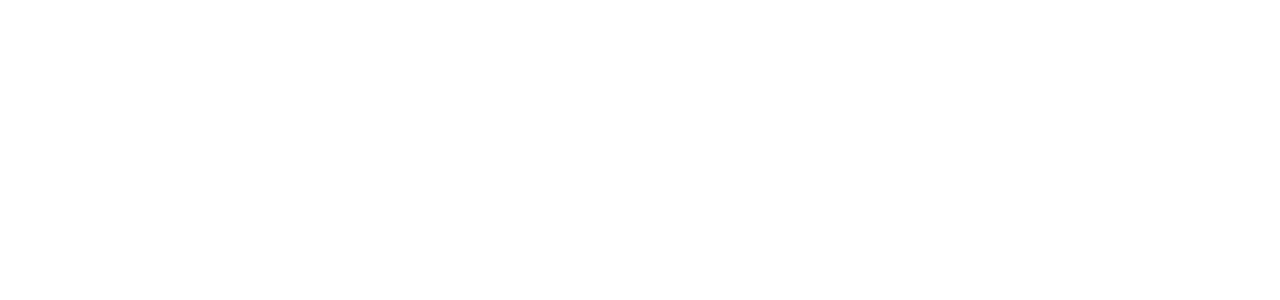
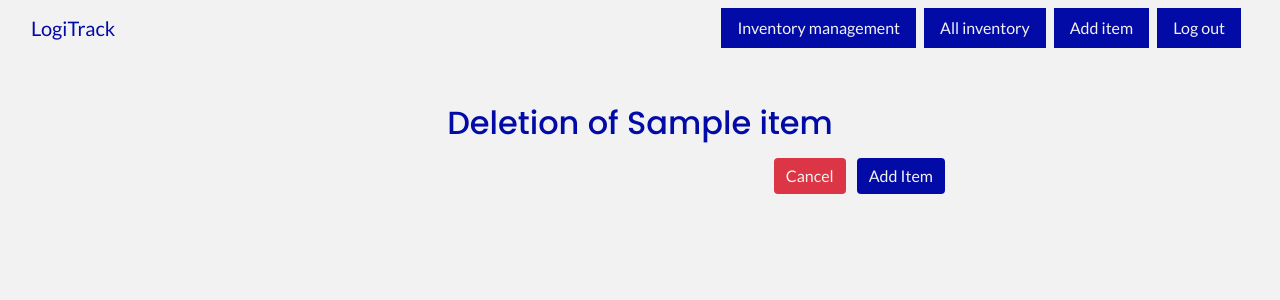
Before and after one commit to Tom-Nagy/logi-track-shopify-challenge, a Django app: page /item_deletion/1/ in a window 1280 px wide. Before the commit the part shown is empty. Shown: the top 300 px of the page. Run offline with Django 4.2, Linux system fonts and the light colour scheme; a user stored in the database is signed in; tables that the repository leaves empty hold one stand-in row (values such as "Sample post"); some libraries are stand-ins or nearby versions.

Commit message:
Add DeletedItem model

```diff
--- a/inventory/models.py
+++ b/inventory/models.py
@@ -84,3 +84,18 @@
     def get_friendly_name(self):
         ''' String method to return the firendly name of the item '''
         return str(self.friendly_name)
+
+
+class DeletedItem(models.Model):
+    '''
+    Model that define how the data will be stored for a deleted item
+    '''
+    item = models.ForeignKey(Item, null=False, blank=False,
+                             on_delete=models.CASCADE)
+    deleting_user = models.ForeignKey(User, on_delete=models.SET_NULL,
+                                      null=True, blank=True)
+    message = models.TextField(max_length=2000, null=False, blank=False)
+
+    def __str__(self):
+        ''' String method to return the name of the item '''
+        return str(self.item)
--- a/inventory/templates/inventory/add_item.html
+++ b/inventory/templates/inventory/add_item.html
@@ -10,7 +10,7 @@
                 <a class="navbar-brand " href="{% url 'user_login' %}">LogiTrack</a>
                 <ul class="nav">
                     <li class="nav-item mr-2">
-                        <a class="nav-link" aria-current="page" href="{% url 'user_login' %}">Inventory management</a>
+                        <a class="nav-link" href="{% url 'user_login' %}">Inventory management</a>
                     </li>
                     <li class="nav-item mr-2">
                         <a class="nav-link" href="{% url 'all_items' %}">All inventory</a>
--- a/inventory/templates/inventory/all_items.html
+++ b/inventory/templates/inventory/all_items.html
@@ -10,7 +10,7 @@
                 <a class="navbar-brand " href="{% url 'user_login' %}">LogiTrack</a>
                 <ul class="nav">
                     <li class="nav-item mr-2">
-                        <a class="nav-link" aria-current="page" href="{% url 'user_login' %}">Inventory management</a>
+                        <a class="nav-link" href="{% url 'user_login' %}">Inventory management</a>
                     </li>
                     <li class="nav-item mr-2">
                         <a class="nav-link active" href="{% url 'all_items' %}">All inventory</a>
--- a/inventory/templates/inventory/edit_item.html
+++ b/inventory/templates/inventory/edit_item.html
@@ -1,6 +1,6 @@
 {% extends "base.html" %}
 
-{% block extra_title %} - Add item{% endblock %}
+{% block extra_title %} - Edit item{% endblock %}
 
 {% block content %}
 
@@ -10,13 +10,13 @@
                 <a class="navbar-brand " href="{% url 'user_login' %}">LogiTrack</a>
                 <ul class="nav">
                     <li class="nav-item mr-2">
-                        <a class="nav-link" aria-current="page" href="{% url 'user_login' %}">Inventory management</a>
+                        <a class="nav-link" href="{% url 'user_login' %}">Inventory management</a>
                     </li>
                     <li class="nav-item mr-2">
                         <a class="nav-link" href="{% url 'all_items' %}">All inventory</a>
                     </li>
                     <li class="nav-item mr-2">
-                        <a class="nav-link active" href="{% url 'add_item' %}">Add item</a>
+                        <a class="nav-link" href="{% url 'add_item' %}">Add item</a>
                     </li>
                     <li class="nav-item mr-2">
                         <a class="nav-link" href="{% url 'user_logout' %}">Log out</a>
--- a/inventory/templates/inventory/item_deletion.html
+++ b/inventory/templates/inventory/item_deletion.html
@@ -0,0 +1,52 @@
+{% extends "base.html" %}
+
+{% block extra_title %} - Deletion{% endblock %}
+
+{% block content %}
+
+    <header>
+        <nav class="navbar bg-offwhite">
+            <div class="container-fluid">
+                <a class="navbar-brand " href="{% url 'user_login' %}">LogiTrack</a>
+                <ul class="nav">
+                    <li class="nav-item mr-2">
+                        <a class="nav-link" href="{% url 'user_login' %}">Inventory management</a>
+                    </li>
+                    <li class="nav-item mr-2">
+                        <a class="nav-link" href="{% url 'all_items' %}">All inventory</a>
+                    </li>
+                    <li class="nav-item mr-2">
+                        <a class="nav-link" href="{% url 'add_item' %}">Add item</a>
+                    </li>
+                    <li class="nav-item mr-2">
+                        <a class="nav-link" href="{% url 'user_logout' %}">Log out</a>
+                    </li>
+                </ul>
+            </div>
+        </nav>
+    </header>
+
+    <div class="container-fluid">
+        <div class="row">
+            <div class="col">
+                <h2 class="text-center mt-5 mb-3">
+                    Deletion of {{ item.friendly_name }}
+                </h2>
+            </div>
+        </div>
+        <div class="row justify-content-center">
+            <!-- Item form -->
+            <div class="col-12 col-md-6">
+                <form method="POST" action="{% url 'add_item' %}" class="form mb-2">
+                    {% csrf_token %}
+                    {{ item_form|crispy }}
+                    <div class="text-right">
+                        <a class="btn rounded bg-red mr-2" href="{% url 'user_login' %}" aria-label="Cancel operation">Cancel</a>
+                        <button class="btn" type="submit">Add Item</button>
+                    </div>
+                </form>
+            </div>
+        </div>
+    </div>
+
+{% endblock %}
--- a/inventory/views.py
+++ b/inventory/views.py
@@ -102,6 +102,10 @@
 def item_deletion(request, item_id):
     ''' Delete an item from the inventory and create deleted_item '''
     item = get_object_or_404(Item, pk=item_id)
+
+    if request.method == 'POST':
+        deletion_form = xxx
+
     template = 'inventory/item_deletion.html'
     context = {
         'item': item,
```
Also changed, not shown: inventory/migrations/0004_deleteditem.py (added).
